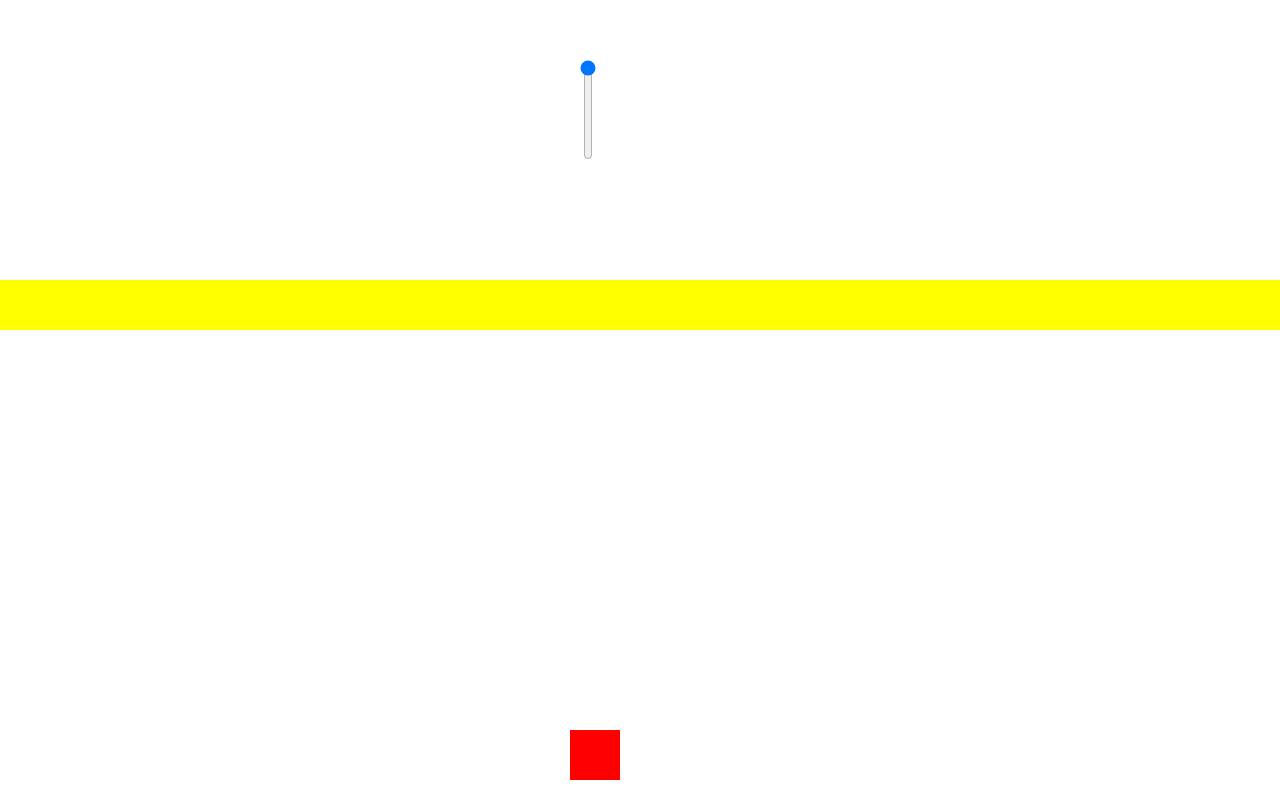
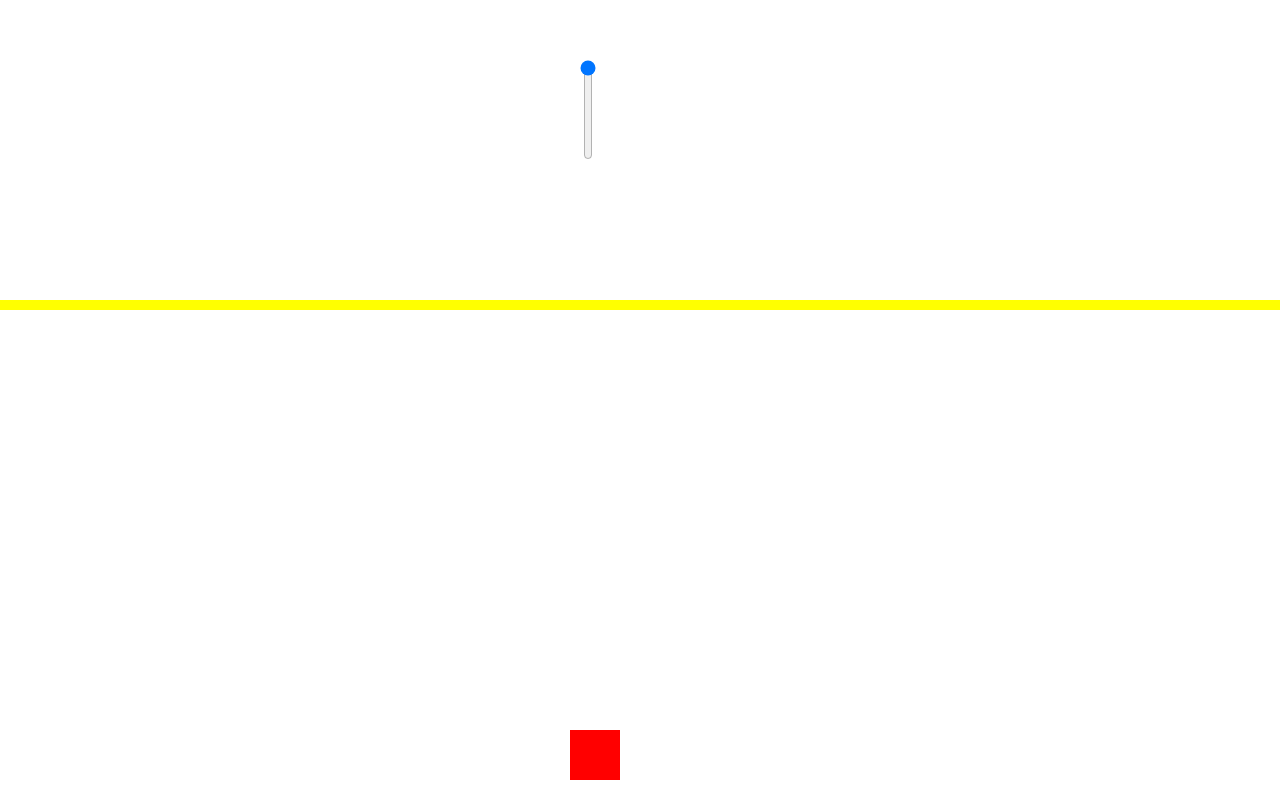
Before and after one commit to Sluuuurp/bar-mania, a website built with Vite: page index.html in a window 1280 px wide. Built offline with nearby package versions, Linux system fonts and the light colour scheme.

Commit message:
modif de la ligne de test

```diff
--- a/src/css/style.css
+++ b/src/css/style.css
@@ -31,7 +31,7 @@
     #ligne{
       background-color:  yellow;
       position: absolute;
-      bottom: 470px;
+      bottom: 490px;
       width: 100%;
-      height: 50px;
+      height: 10px;
     }
--- a/src/js/main.js
+++ b/src/js/main.js
@@ -45,7 +45,6 @@ levier.addEventListener('mouseup', ()=> {
 })
 
 
-
 function moveUp() {
     if (isMoving) {
         positionY += vitesse +0.4;   //valeur a modifier pour influer sur la vitesse de remplissage
@@ -63,6 +62,7 @@ function moveUp() {
 }
 
 
+// gere la remise a 0 après un remplissage
 function ResetChope() {
     setTimeout( ()=>{
         carre.style.bottom = "20px"
```
